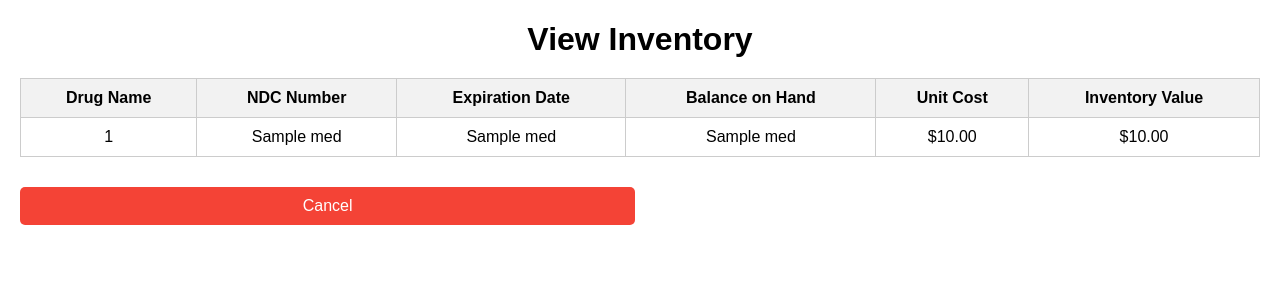
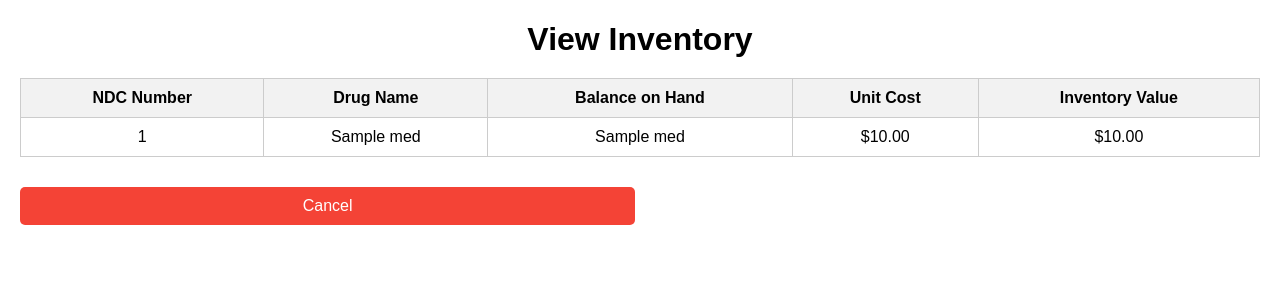
Before and after one commit to GonzH01/Pharmacy-Database, a Flask app: template Pharmacy Database/templates/view_inventory.html in a window 1280 px wide. Shown: the top 300 px of the page. Run offline with Flask 3, Linux system fonts and the light colour scheme; the template is opened without the code that fills it: most values are stand-ins (such as "Sample title", 1, 10 or a date in 2020).

Commit message:
view inventory page adjusted

```diff
--- a/Pharmacy Database/scripts/inventory_m.py
+++ b/Pharmacy Database/scripts/inventory_m.py
@@ -163,17 +163,19 @@ def get_drug_by_ndc(ndc, username=None, password=None):
     return result
 
 def view_inventory_table(username, password):
-    """View all inventory data along with the balance table."""
+    """View inventory data with unique NDCs, swapping NDC and drug name columns."""
     mydb = connect_to_database(username, password)
     if not mydb:
         return []
 
     cursor = mydb.cursor()
 
+    # Fetch inventory data with unique NDCs, swapping NDC and drug name columns
     cursor.execute("""
-    SELECT i.drug_name, i.ndc_number, i.expiration_date, b.balance_on_hand, b.unit_cost, b.inventory_value
+    SELECT DISTINCT i.ndc_number, i.drug_name, b.balance_on_hand, b.unit_cost, b.inventory_value
     FROM inventory i
     LEFT JOIN balance b ON i.ndc_number = b.ndc_number
+    GROUP BY i.ndc_number, i.drug_name, b.balance_on_hand, b.unit_cost, b.inventory_value
     """)
 
     rows = cursor.fetchall()
--- a/Pharmacy Database/templates/view_inventory.html
+++ b/Pharmacy Database/templates/view_inventory.html
@@ -13,20 +13,6 @@
         h1 {
             text-align: center;
             margin-bottom: 20px;
-        }
-
-        .filter-section {
-            margin: 20px 0;
-            text-align: center;
-        }
-
-        .filter-section label {
-            margin-right: 10px;
-            font-weight: bold;
-        }
-
-        .filter-section input {
-            margin-right: 15px;
         }
 
         table {
@@ -73,15 +59,6 @@
             background-color: #d32f2f;
         }
 
-        .filter-button {
-            background-color: #4CAF50;
-            color: white;
-        }
-
-        .filter-button:hover {
-            background-color: #45a049;
-        }
-
         .button-group {
             display: flex;
             justify-content: space-between;
@@ -109,9 +86,8 @@
     <table>
         <thead>
             <tr>
+                <th>NDC Number</th>
                 <th>Drug Name</th>
-                <th>NDC Number</th>
-                <th>Expiration Date</th>
                 <th>Balance on Hand</th>
                 <th>Unit Cost</th>
                 <th>Inventory Value</th>
@@ -120,12 +96,11 @@
         <tbody>
             {% for med in inventory %}
             <tr>
-                <td>{{ med[0] if med[0] is not none else 'N/A' }}</td> <!-- Drug Name -->
-                <td>{{ med[1] if med[1] is not none else 'N/A' }}</td> <!-- NDC Number -->
-                <td>{{ med[2] if med[2] is not none else 'N/A' }}</td> <!-- Expiration Date -->
-                <td>{{ med[3] if med[3] is not none else 0 }}</td> <!-- Balance on Hand -->
-                <td>${{ "%.2f"|format(med[4]) if med[4] is not none else '0.00' }}</td> <!-- Unit Cost -->
-                <td>${{ "%.2f"|format(med[5]) if med[5] is not none else '0.00' }}</td> <!-- Inventory Value -->
+                <td>{{ med[0] if med[0] is not none else 'N/A' }}</td> <!-- NDC Number -->
+                <td>{{ med[1] if med[1] is not none else 'N/A' }}</td> <!-- Drug Name -->
+                <td>{{ med[2] if med[2] is not none else 0 }}</td> <!-- Balance on Hand -->
+                <td>${{ "%.2f"|format(med[3]) if med[3] is not none else '0.00' }}</td> <!-- Unit Cost -->
+                <td>${{ "%.2f"|format(med[4]) if med[4] is not none else '0.00' }}</td> <!-- Inventory Value -->
             </tr>
             {% endfor %}
         </tbody>
```
